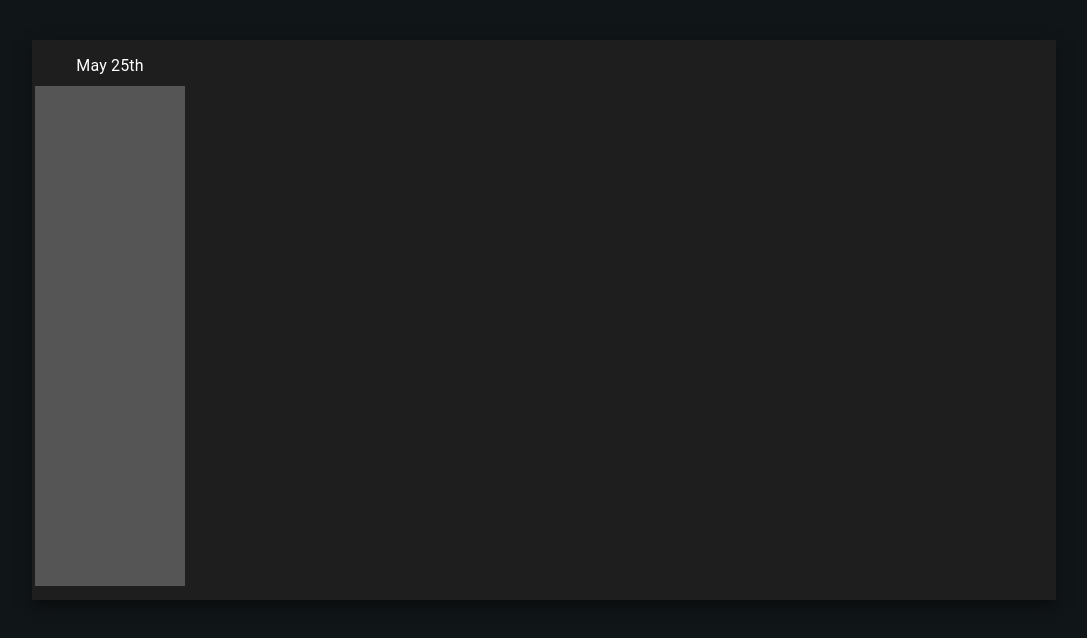
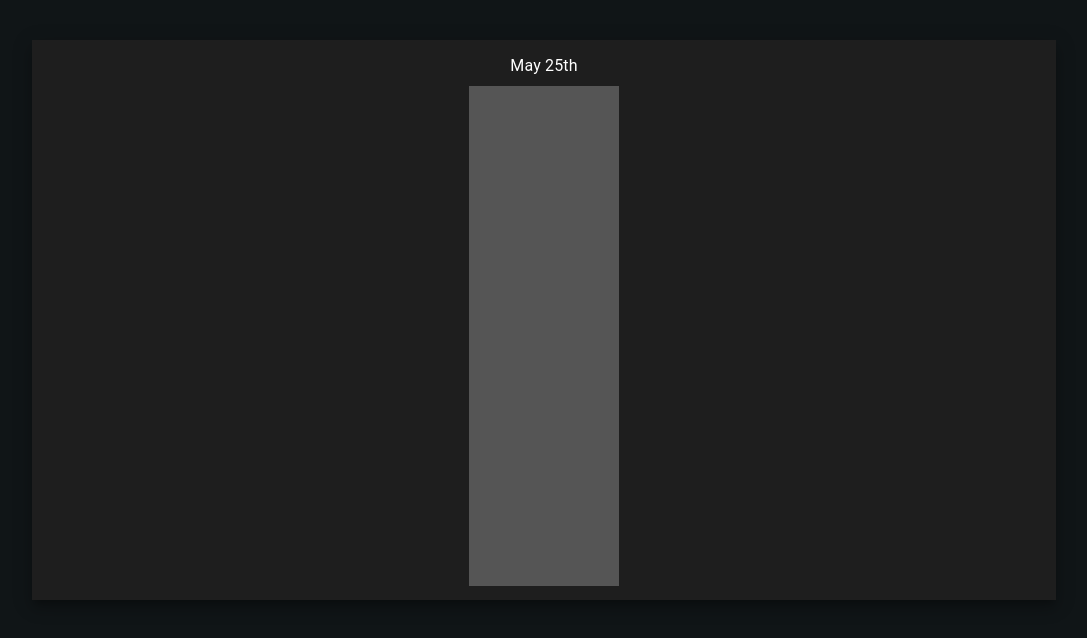
Before and after one commit to dev-pigeon/tache-time, a React (Vite) app in the folder client/: page / in a window 1280 px wide. Shown: the top 638 px of the page, without its empty margins (96-1183 px from the left). Built offline with nearby package versions, Linux system fonts and the light colour scheme.

Commit message:
has gap of .5

```diff
--- a/client/src/components/CalendarContainer.tsx
+++ b/client/src/components/CalendarContainer.tsx
@@ -7,8 +7,8 @@ const CalendarContainer = () => {
   return (
     <Stack
       direction={"row"}
+      gap={0.5}
       id="calendar-container"
-      gap={2}
       sx={{ boxShadow: 10 }}
     >
       <DateContainer date="May 25th" />
--- a/client/src/styles/CalendarContainer.css
+++ b/client/src/styles/CalendarContainer.css
@@ -9,5 +9,5 @@
     transform:translate(-50%, -50%);
     display: flex;
     align-items: center;
-
+    justify-content: center;
 }
```
